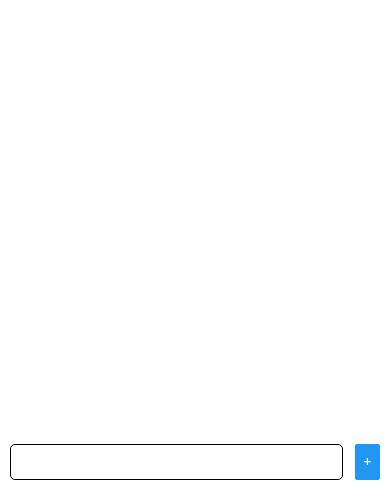
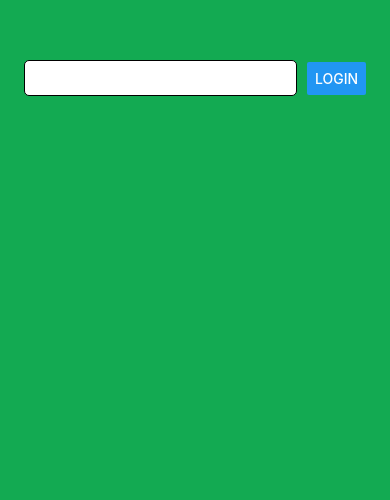
Before and after one commit to MaBeuLux88/ReactNativeMaximeDemo, a React Native app: screen / in a window 390 px wide. Shown: the part 344-844 px from the top of the page. Built offline with nearby package versions, Linux system fonts and the light colour scheme.

Commit message:
Add username + login screen

```diff
--- a/App.js
+++ b/App.js
@@ -1,39 +1,72 @@
 import 'react-native-get-random-values';
 import Realm from 'realm';
 import React, {useState} from 'react';
-import {Button, ScrollView, StyleSheet, Text, TextInput, View,} from 'react-native';
+import {Button, ScrollView, StyleSheet, Text, TextInput, View} from 'react-native';
+
+const AppWrapper = () => {
+    const [username, setUsername] = useState('');
+
+    const login = async (name) => {
+        setUsername(name);
+    };
+
+    const logout = () => {
+        setUsername('');
+    }
+
+    return username ? <App username={username} logout={logout}/>
+        : <Login login={login} setUsername={setUsername}/>;
+}
+
+const Login = ({login}) => {
+    const [name, setName] = useState();
+
+    return <View style={s.login}>
+        <TextInput style={s.inputLogin} value={name} onChangeText={setName}/>
+        <Button title='Login' onPress={() => login(name)}/>
+    </View>
+}
+
+const Header = ({username, logout}) => {
+    return <View style={s.header}>
+        <Text style={s.username}>{username}'s Todos</Text>
+        <View style={s.logout}>
+            <Button title='Logout' color='orange' onPress={logout}/>
+        </View>
+    </View>
+}
 
 const Todos = ({todos, deleteTodo}) => {
-    console.log('TODOS ', todos)
-    return <ScrollView style={styles.todos}>
-        {todos.map(t => {
-            return <View key={t._id} style={styles.todo}>
-                <Text style={styles.text}>{t.text}</Text>
-                <Button color='red' title='X' onPress={() => deleteTodo(t._id)}/>
-            </View>
-        })}
-    </ScrollView>
+    return <View style={s.todos}>
+        <ScrollView>
+            {todos.map(t => {
+                return <View key={t._id} style={s.todo}>
+                    <Text style={s.text}>{t.text}</Text>
+                    <Button color='red' title='X' onPress={() => deleteTodo(t._id)}/>
+                </View>
+            })}
+        </ScrollView>
+    </View>
 };
 
 const CreateTodo = ({addTodo}) => {
-    const [task, setTask] = useState("");
+    const [task, setTask] = useState('');
 
-    return <View style={styles.create}>
-        <TextInput style={styles.input} value={task} onChangeText={t => setTask(t)}/>
-        <Button title="+" onPress={() => {
+    return <View style={s.create}>
+        <TextInput style={s.inputTask} value={task} onChangeText={setTask}/>
+        <Button title='+' onPress={() => {
             addTodo(task);
-            setTask("");
+            setTask('');
         }}/>
     </View>
 };
 
-const App = () => {
+const App = ({username, logout}) => {
     const [todos, setTodos] = useState([])
 
     const addTodo = (task) => {
-        console.log("Adding ", task);
         let array = todos.slice();
-        array.push({_id: new Realm.BSON.ObjectID(), text: task, _partition: "Max"});
+        array.push({_id: new Realm.BSON.ObjectID(), text: task});
         setTodos(array);
     }
 
@@ -43,51 +76,94 @@ const App = () => {
         setTodos(array);
     }
 
-    return <View style={styles.container}>
+    return <View style={s.container}>
+        <Header username={username} logout={logout}/>
         <Todos todos={todos} deleteTodo={deleteTodo}/>
         <CreateTodo addTodo={addTodo}/>
     </View>
 };
 
-const styles = StyleSheet.create({
+const s = StyleSheet.create({
     container: {
         flex: 1,
         backgroundColor: '#fff',
         alignItems: 'center',
         justifyContent: 'center'
     },
+    header: {
+        flex: 1,
+        flexDirection: 'row',
+        alignItems: 'center',
+        justifyContent: 'center',
+        width: '100%',
+        minHeight: 50,
+        maxHeight: 50,
+        backgroundColor: '#13AA52'
+    },
+    username: {
+        fontSize: 25,
+        color: 'white'
+    },
+    logout: {
+        position: 'absolute',
+        right: 5
+    },
     todos: {
-        marginTop: 20,
+        flex: 13,
         width: '100%',
+        backgroundColor: '#13AA52'
     },
     todo: {
-        flexDirection: "row",
-        borderStyle: "solid",
-        borderColor: "blue",
+        flexDirection: 'row',
+        borderStyle: 'solid',
+        borderColor: 'blue',
         borderWidth: 2,
         borderRadius: 5,
-        justifyContent: "space-between",
-        margin: 10,
-        padding: 10
+        justifyContent: 'space-between',
+        margin: 5,
+        padding: 10,
+        backgroundColor: 'lightblue',
+        elevation: 4
     },
     create: {
-        flexDirection: "row",
-        justifyContent: "space-between",
-        margin: 10,
+        flex: 1,
+        flexDirection: 'row',
+        justifyContent: 'space-between',
         padding: 10,
-        width: '100%'
+        width: '100%',
+        minHeight: 60,
+        maxHeight: 60,
+        backgroundColor: '#13AA52'
     },
     text: {
-        fontSize: 25
+        fontSize: 25,
+        maxWidth: '92%'
     },
-    input: {
+    inputTask: {
         borderWidth: 1,
         borderRadius: 5,
         width: '90%',
         marginRight: 10,
         padding: 5,
-        fontSize: 20
+        fontSize: 20,
+        backgroundColor: '#fff'
+    },
+    inputLogin: {
+        borderWidth: 1,
+        borderRadius: 5,
+        width: '70%',
+        marginRight: 10,
+        padding: 5,
+        fontSize: 20,
+        backgroundColor: '#fff'
+    },
+    login: {
+        flex: 1,
+        alignItems: 'center',
+        justifyContent: 'center',
+        flexDirection: 'row',
+        backgroundColor: '#13AA52'
     }
 });
 
-export default App;
+export default AppWrapper;
```
